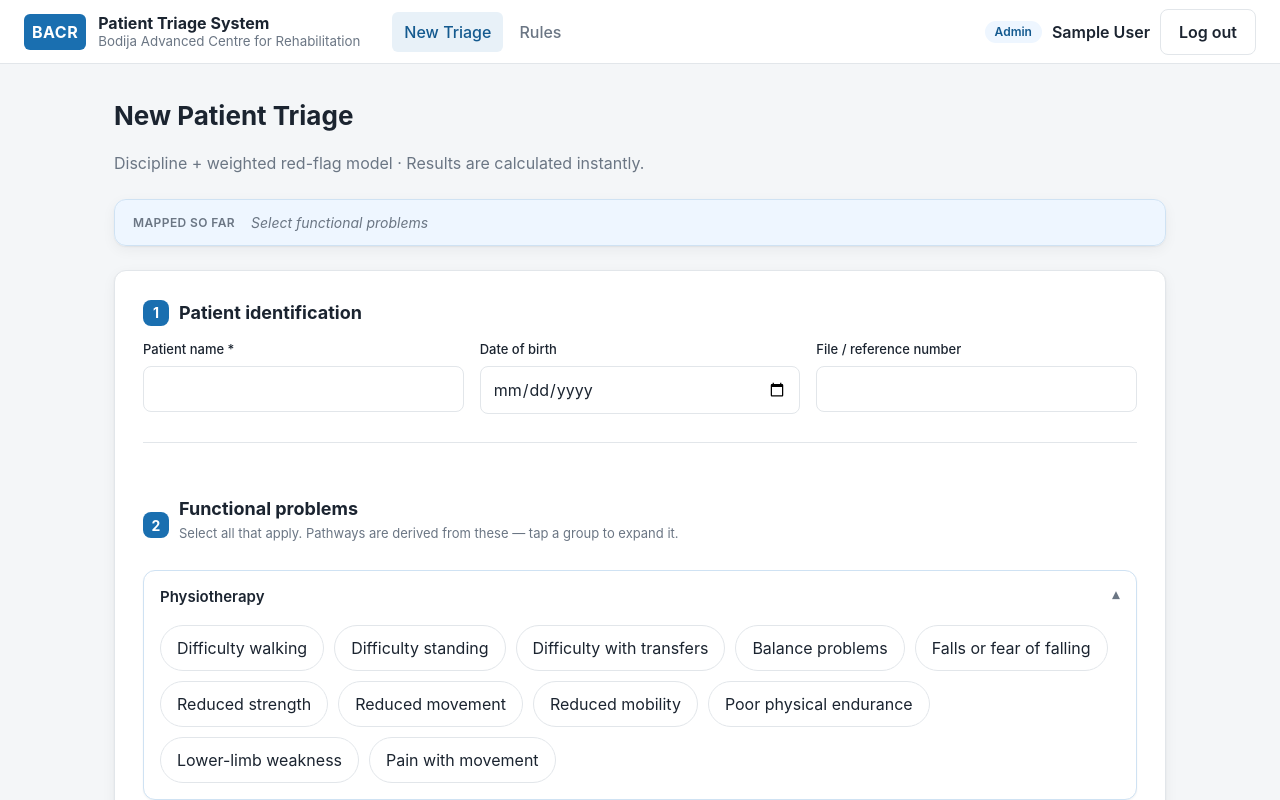
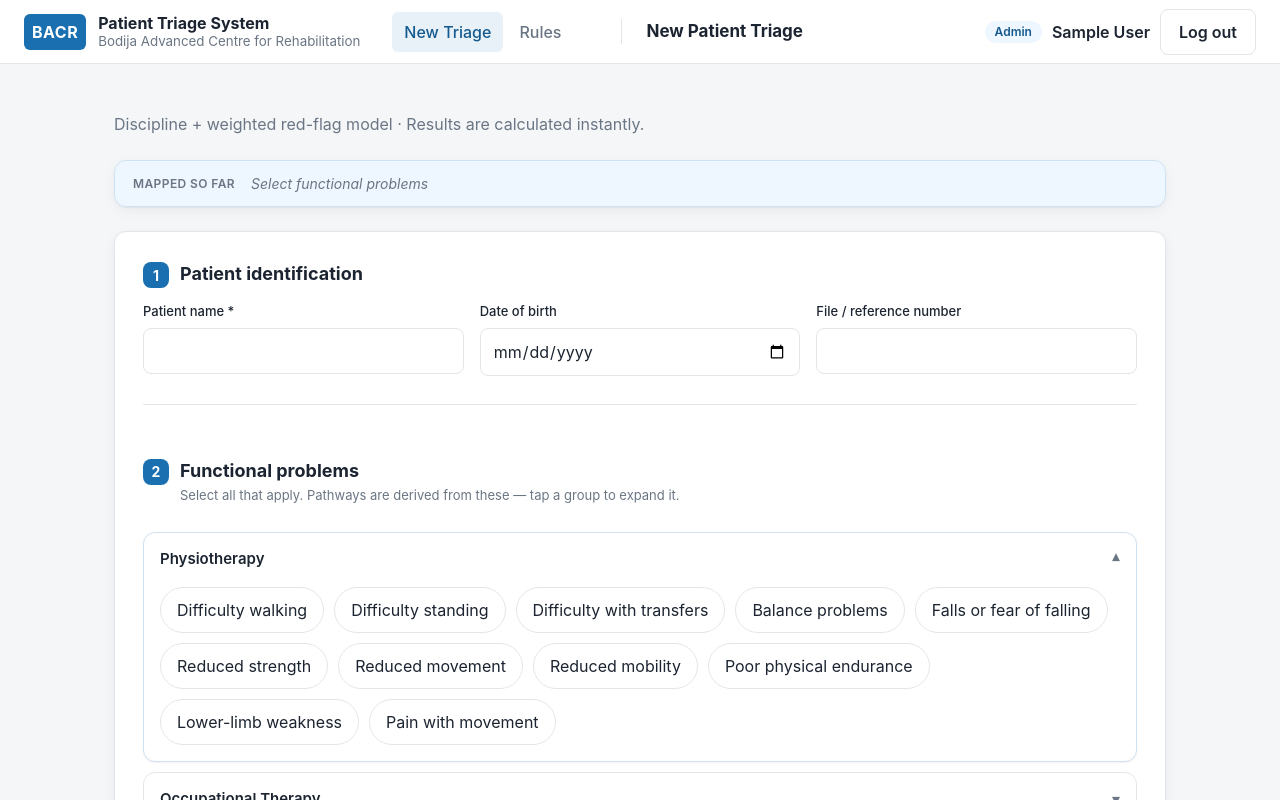
Before and after one commit to wizdormer-collab/Bodija-Advanced-Centre-for-Rehabilitation, a React (Vite) app: page / in a window 1280 px wide. Shown: the top 800 px of the page. Built offline with nearby package versions, Linux system fonts and the light colour scheme; sample sign-in values are in the browser's storage.

Commit message:
Move page titles into header row, align step numbers with headings

```diff
--- a/src/App.jsx
+++ b/src/App.jsx
@@ -17,7 +17,15 @@ function RequireAuth({ children }) {
   return children
 }
 
+const TITLES = {
+  '/': 'New Patient Triage',
+  '/result': 'Triage Result',
+  '/admin': 'Routing Rules',
+}
+
 export default function App() {
+  const location = useLocation()
+  const title = TITLES[location.pathname] || 'BACR Triage'
   const [session, setSession] = useState(() => loadSession())
 
   const login = (s) => {
@@ -32,7 +40,7 @@ export default function App() {
 
   return (
     <div className="app">
-      <Header session={session} onLogout={logout} />
+      <Header session={session} onLogout={logout} title={title} />
       <main className="content">
         <Routes>
           <Route path="/login" element={<Login onLogin={login} />} />
--- a/src/components/Header.jsx
+++ b/src/components/Header.jsx
@@ -1,7 +1,7 @@
 import React from 'react'
 import { Link, NavLink, useNavigate } from 'react-router-dom'
 
-export default function Header({ session, onLogout }) {
+export default function Header({ session, onLogout, title }) {
   const navigate = useNavigate()
   return (
     <header className="header">
@@ -24,6 +24,7 @@ export default function Header({ session, onLogout }) {
           )}
         </nav>
       )}
+      {session && title && <h1 className="header-title">{title}</h1>}
       <div className="header-right">
         {session ? (
           <div className="session">
--- a/src/features/admin/Admin.jsx
+++ b/src/features/admin/Admin.jsx
@@ -183,7 +183,6 @@ export default function Admin() {
   return (
     <div className="admin">
       <div className="page-head">
-        <h1>Routing rules</h1>
         <p className="muted">Changes take effect for new submissions immediately — no redeploy needed.</p>
       </div>
 
--- a/src/features/result/Result.jsx
+++ b/src/features/result/Result.jsx
@@ -276,7 +276,6 @@ export default function Result() {
   return (
     <div className="result">
       <div className="page-head">
-        <h1>{result.model === 'v1' ? 'Result' : 'BACR Triage Result'}</h1>
         <PatientSummary patient={patient} />
       </div>
 
--- a/src/features/triage/Triage.jsx
+++ b/src/features/triage/Triage.jsx
@@ -114,7 +114,6 @@ export default function Triage() {
   return (
     <div className="triage">
       <div className="page-head">
-        <h1>{v1 ? 'New Patient Triage' : 'New Patient Triage'}</h1>
         <p className="muted">
           {v1 ? 'Original count-based model' : 'Discipline + weighted red-flag model'} · Results are calculated instantly.
         </p>
--- a/src/styles/global.css
+++ b/src/styles/global.css
@@ -92,6 +92,16 @@ body {
   color: var(--primary-dark);
 }
 
+.header-title {
+  margin: 0;
+  margin-left: 24px;
+  padding-left: 24px;
+  border-left: 1px solid var(--border);
+  font-size: 17px;
+  font-weight: 700;
+  white-space: nowrap;
+}
+
 .header-right {
   margin-left: auto;
 }
@@ -171,13 +181,14 @@ body {
 
 .step-title {
   display: flex;
-  align-items: center;
-  gap: 10px;
+  align-items: flex-start;
+  gap: 11px;
   margin-bottom: 14px;
 }
 
 .step-title .step-num {
   flex-shrink: 0;
+  margin-top: 2px;
   width: 26px;
   height: 26px;
   border-radius: 8px;
```
